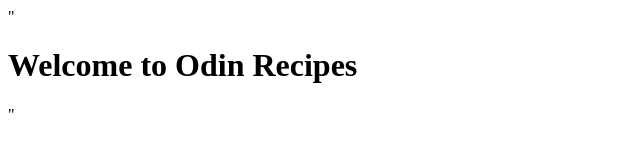
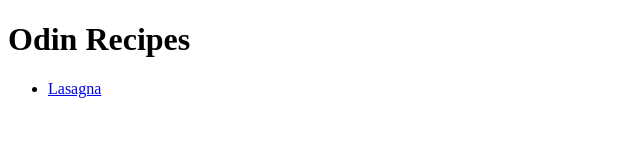
Before and after one commit to Mrrafay00/odin-recipes, a plain HTML site: page index.html in a window 1280 px wide. Shown: the whole page, without its empty margins (0-640 px from the left). Drawn offline with Linux system fonts and the light colour scheme.

Commit message:
Add link to lasagna recipe on index page

```diff
--- a/index.html
+++ b/index.html
@@ -1 +1,15 @@
-"<!DOCTYPE html><html><head><title>Odin Recipes</title></head><body><h1>Welcome to Odin Recipes</h1></body></html>"
+<!DOCTYPE html>
+<html lang="en">
+<head>
+    <meta charset="UTF-8" />
+    <title>Odin Recipes</title>
+</head>
+<body>
+    <h1>Odin Recipes</h1>
+    <ul>
+        <li>
+            <a href="recipes/lasagna.html">Lasagna</a>
+        </li>
+    </ul>
+</body>
+</html>
```
